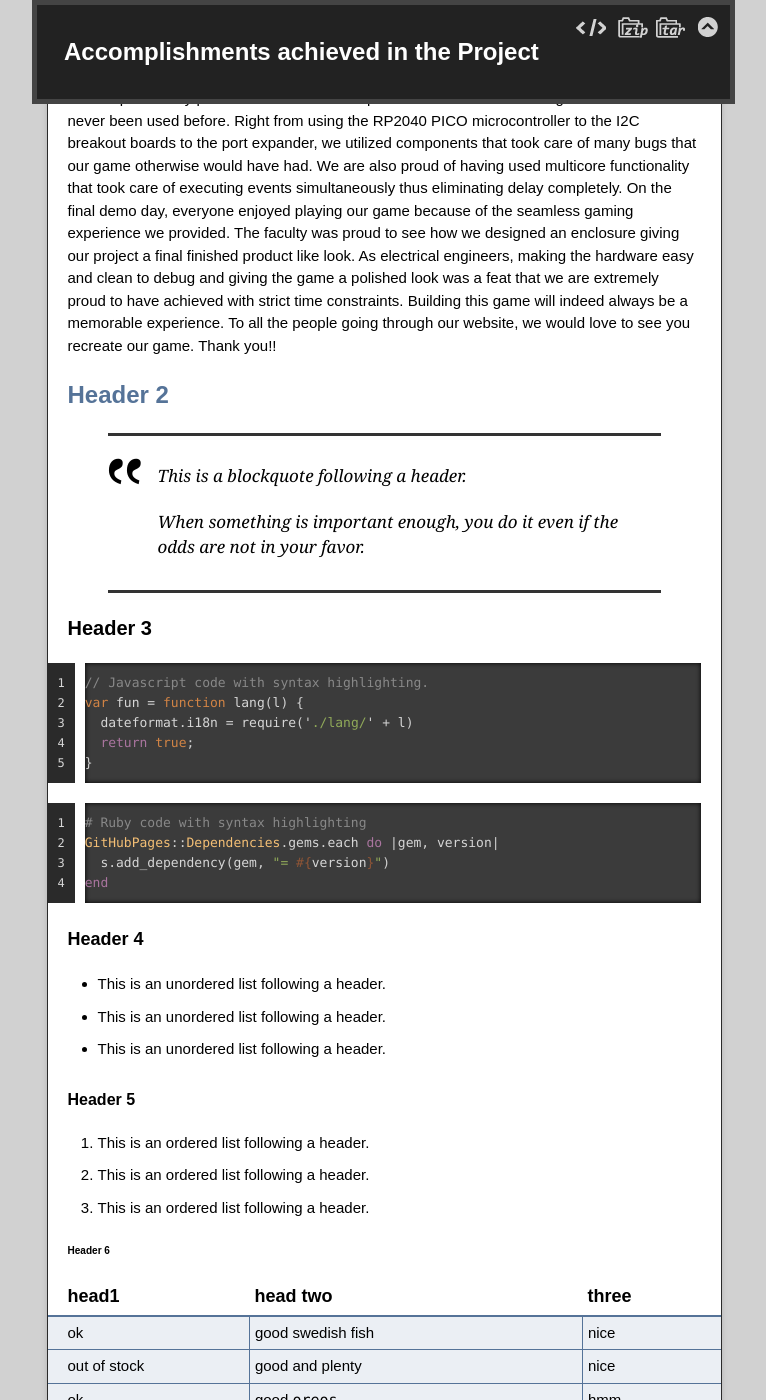
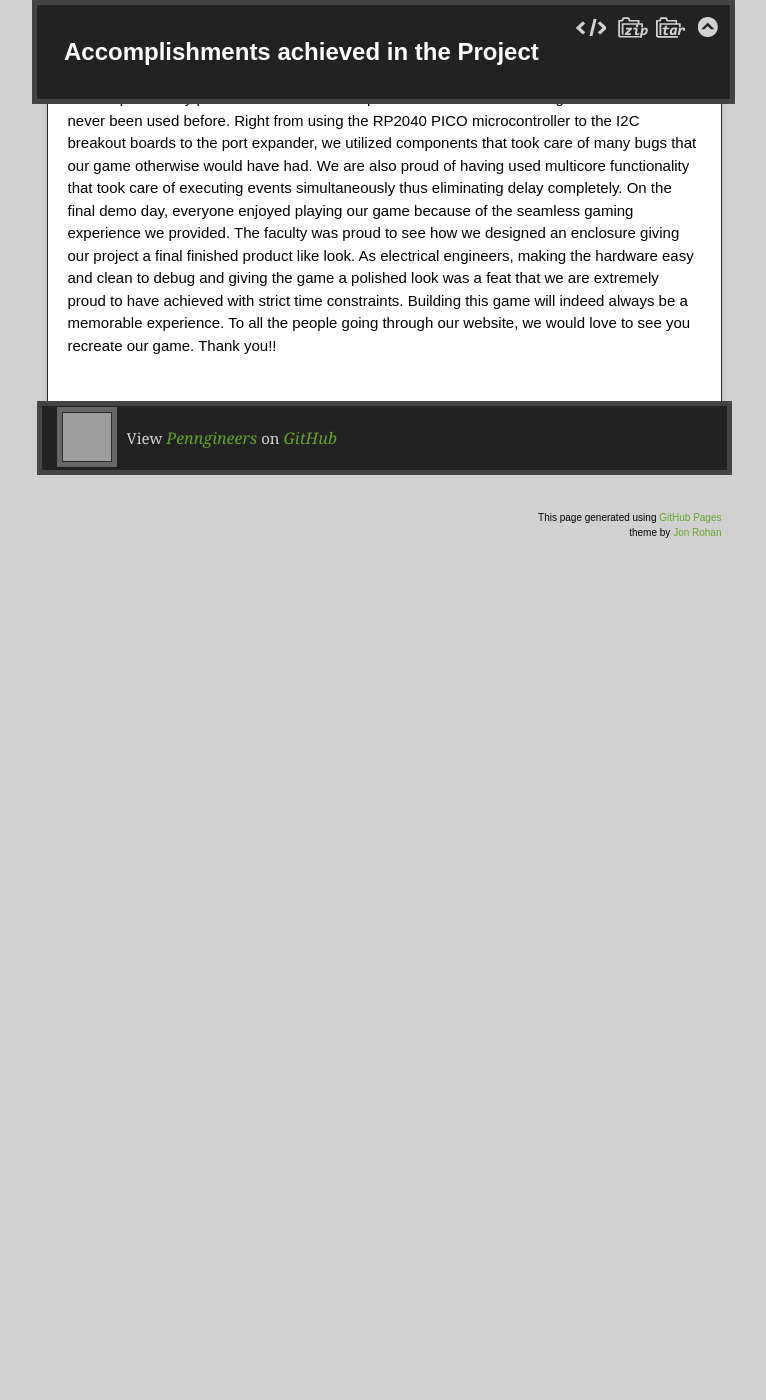
Before and after one commit to Penngineers/Penngineers.github.io, a Jekyll site: the page built from index.md, in a window 1280 px wide and 1400 px high, scrolled down 9766 px. Shown: the whole window, without its empty margins (256-1022 px from the left). Built offline with Jekyll 4.4.1, drawn with Linux system fonts in a browser that asks for light colours; after the commit the page ends 10396 px from its top, so only the background shows below that; some of the changed text lies outside the part shown; grey boxes are pictures that could not be loaded.

Commit message:
Update index.md

````diff
--- a/index.md
+++ b/index.md
@@ -134,113 +134,3 @@
 # Accomplishments achieved in the Project
 
 We are particularly proud of the different components that we used in our game that have never been used before. Right from using the RP2040 PICO microcontroller to the I2C breakout boards to the port expander, we utilized components that took care of many bugs that our game otherwise would have had. We are also proud of having used multicore functionality that took care of executing events simultaneously thus eliminating delay completely. On the final demo day, everyone enjoyed playing our game because of the seamless gaming experience we provided. The faculty was proud to see how we designed an enclosure giving our project a final finished product like look. As electrical engineers, making the hardware easy and clean to debug and giving the game a polished look was a feat that we are extremely proud to have achieved with strict time constraints. Building this game will indeed always be a memorable experience. To all the people going through our website, we would love to see you recreate our game. Thank you!!
-
-## Header 2
-
-> This is a blockquote following a header.
->
-> When something is important enough, you do it even if the odds are not in your favor.
-
-### Header 3
-
-```js
-// Javascript code with syntax highlighting.
-var fun = function lang(l) {
-  dateformat.i18n = require('./lang/' + l)
-  return true;
-}
-```
-
-```ruby
-# Ruby code with syntax highlighting
-GitHubPages::Dependencies.gems.each do |gem, version|
-  s.add_dependency(gem, "= #{version}")
-end
-```
-
-#### Header 4
-
-*   This is an unordered list following a header.
-*   This is an unordered list following a header.
-*   This is an unordered list following a header.
-
-##### Header 5
-
-1.  This is an ordered list following a header.
-2.  This is an ordered list following a header.
-3.  This is an ordered list following a header.
-
-###### Header 6
-
-| head1        | head two          | three |
-|:-------------|:------------------|:------|
-| ok           | good swedish fish | nice  |
-| out of stock | good and plenty   | nice  |
-| ok           | good `oreos`      | hmm   |
-| ok           | good `zoute` drop | yumm  |
-
-### There's a horizontal rule below this.
-
-* * *
-
-### Here is an unordered list:
-
-*   Item foo
-*   Item bar
-*   Item baz
-*   Item zip
-
-### And an ordered list:
-
-1.  Item one
-1.  Item two
-1.  Item three
-1.  Item four
-
-### And a nested list:
-
-- level 1 item
-  - level 2 item
-  - level 2 item
-    - level 3 item
-    - level 3 item
-- level 1 item
-  - level 2 item
-  - level 2 item
-  - level 2 item
-- level 1 item
-  - level 2 item
-  - level 2 item
-- level 1 item
-
-### Small image
-
-![Octocat](https://github.githubassets.com/images/icons/emoji/octocat.png)
-
-### Large image
-
-![Branching](https://guides.github.com/activities/hello-world/branching.png)
-
-
-
-
-### Definition lists can be used with HTML syntax.
-
-<dl>
-<dt>Name</dt>
-<dd>Godzilla</dd>
-<dt>Born</dt>
-<dd>1952</dd>
-<dt>Birthplace</dt>
-<dd>Japan</dd>
-<dt>Color</dt>
-<dd>Green</dd>
-</dl>
-
-```
-Long, single-line code blocks should not wrap. They should horizontally scroll if they are too long. This line should be long enough to demonstrate this.
-```
-
-```
-The final element.
-```
````
